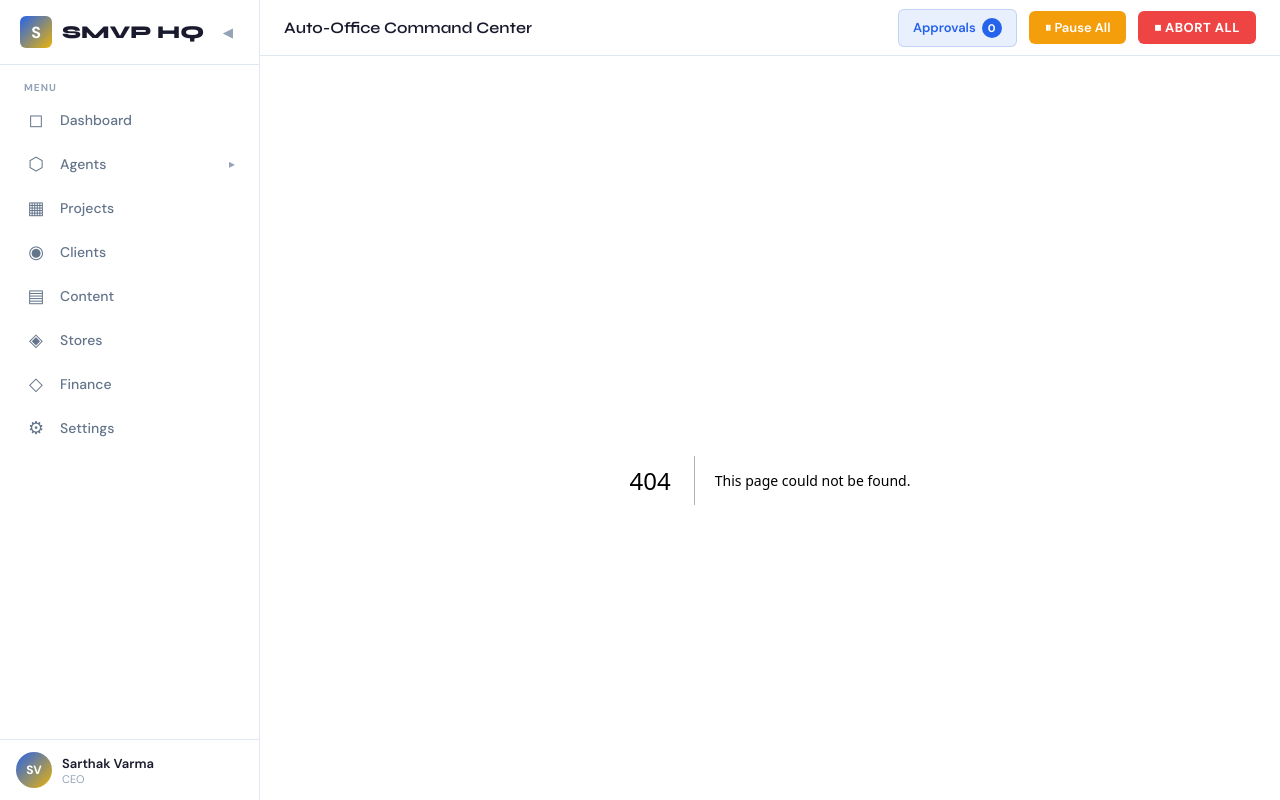
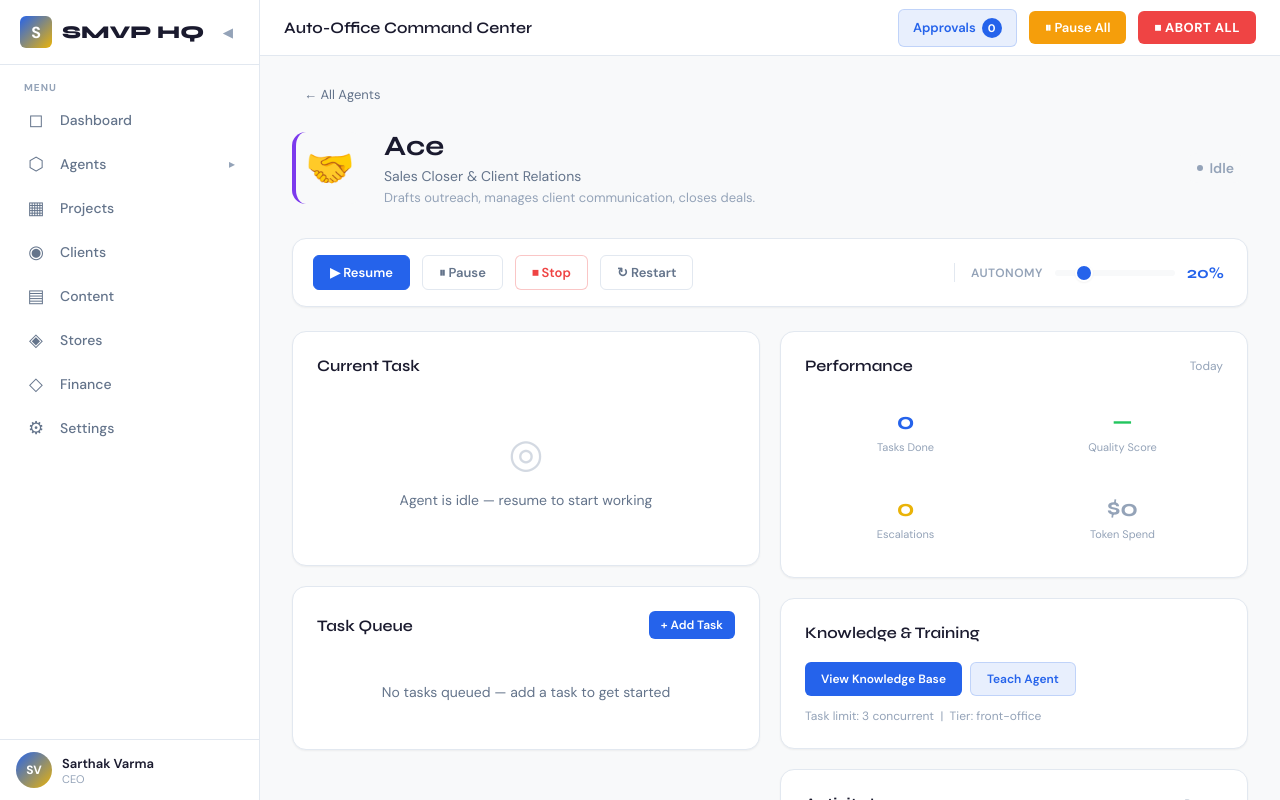
Before and after one commit to TheSolutionMVP/smvp-hq, a Next.js app in the folder dashboard/: page /agents/ace in a window 1280 px wide. Before the commit this address had no page. Shown: the top 800 px of the page. Built offline with nearby package versions, Linux system fonts and the light colour scheme.

Commit message:
Add agents/[agentId]/page.js: agent detail with controls, tasks, performance

```diff
--- /dev/null
+++ b/dashboard/app/agents/[agentId]/page.js
@@ -0,0 +1,190 @@
+'use client'
+import { useState } from 'react'
+import { useParams } from 'next/navigation'
+import { getAgent, AGENTS } from '../../../lib/agents'
+
+export default function AgentDetailPage() {
+  const params = useParams()
+  const agent = getAgent(params.agentId)
+
+  const [autonomy, setAutonomy] = useState(agent?.autonomy || 30)
+  const [status, setStatus] = useState(agent?.status || 'idle')
+  const [taskQueue] = useState([
+    // Placeholder — will come from Supabase
+  ])
+  const [activityLog] = useState([
+    // Placeholder — will come from Supabase
+  ])
+
+  if (!agent) {
+    return (
+      <div>
+        <a href="/agents" className="back-link">← Back to Agents</a>
+        <div className="empty-state">
+          <div className="empty-state-icon">?</div>
+          <p className="empty-state-text">Agent not found</p>
+        </div>
+      </div>
+    )
+  }
+
+  return (
+    <div className="agent-detail">
+      <a href="/agents" className="back-link">← All Agents</a>
+
+      {/* Agent Header */}
+      <div className="agent-detail-header">
+        <div className="agent-detail-icon" style={{ borderLeft: `4px solid ${agent.color}` }}>
+          {agent.emoji}
+        </div>
+        <div className="agent-detail-info">
+          <h1>{agent.name}</h1>
+          <div className="agent-detail-role">{agent.role}</div>
+          <div style={{ fontSize: '13px', color: 'var(--text-muted)', marginTop: '4px' }}>{agent.description}</div>
+        </div>
+        <div className="agent-detail-status">
+          <span className={`agent-status ${status}`} style={{ fontSize: '14px', padding: '6px 14px' }}>
+            <span className="status-dot"></span>
+            {status === 'active' ? 'Working' : status === 'paused' ? 'Paused' : 'Idle'}
+          </span>
+        </div>
+      </div>
+
+      {/* Controls Row */}
+      <div className="controls-row">
+        <button className="control-btn primary" onClick={() => setStatus('active')}>▶ Resume</button>
+        <button className="control-btn" onClick={() => setStatus('paused')}>⏸ Pause</button>
+        <button className="control-btn danger" onClick={() => setStatus('idle')}>⏹ Stop</button>
+        <button className="control-btn" onClick={() => { setStatus('idle'); setTimeout(() => setStatus('active'), 500); }}>↻ Restart</button>
+
+        <div className="autonomy-section">
+          <span className="autonomy-label">Autonomy</span>
+          <input
+            type="range"
+            className="autonomy-slider"
+            min="0"
+            max="100"
+            value={autonomy}
+            onChange={(e) => setAutonomy(parseInt(e.target.value))}
+          />
+          <span className="autonomy-value">{autonomy}%</span>
+        </div>
+      </div>
+
+      {/* Two Column: Task + Performance */}
+      <div className="grid-2">
+        {/* Left: Current Task + Queue */}
+        <div>
+          <div className="card">
+            <div className="card-header">
+              <h3 className="card-title">Current Task</h3>
+            </div>
+            {status === 'active' ? (
+              <div>
+                <div className="current-task">
+                  <div className="current-task-label">In Progress</div>
+                  <div className="current-task-title">No active task — assign one below</div>
+                  <div className="task-actions">
+                    <button className="btn btn-approve">✓ Approve</button>
+                    <button className="btn btn-reject">✗ Reject</button>
+                    <button className="btn btn-advise">✎ Advise</button>
+                    <button className="btn btn-skip">→ Skip</button>
+                  </div>
+                </div>
+              </div>
+            ) : (
+              <div className="empty-state" style={{ padding: '32px 16px' }}>
+                <div className="empty-state-icon">◎</div>
+                <p className="empty-state-text">Agent is {status} — resume to start working</p>
+              </div>
+            )}
+          </div>
+
+          <div className="card">
+            <div className="card-header">
+              <h3 className="card-title">Task Queue</h3>
+              <button className="btn btn-primary" style={{ fontSize: '12px', padding: '6px 12px' }}>+ Add Task</button>
+            </div>
+            {taskQueue.length === 0 ? (
+              <div className="empty-state" style={{ padding: '24px 16px' }}>
+                <p className="empty-state-text">No tasks queued — add a task to get started</p>
+              </div>
+            ) : (
+              <div>
+                {taskQueue.map((task, i) => (
+                  <div className="task-queue-item" key={i}>
+                    <span className="task-number">{i + 1}.</span>
+                    <span>{task.title}</span>
+                    <span className={`task-queue-status ${task.status}`}>{task.status}</span>
+                  </div>
+                ))}
+              </div>
+            )}
+          </div>
+        </div>
+
+        {/* Right: Performance + Activity */}
+        <div>
+          <div className="card">
+            <div className="card-header">
+              <h3 className="card-title">Performance</h3>
+              <span style={{ fontSize: '12px', color: 'var(--text-muted)' }}>Today</span>
+            </div>
+            <div className="stats-grid" style={{ gridTemplateColumns: 'repeat(2, 1fr)', marginBottom: 0 }}>
+              <div style={{ textAlign: 'center', padding: '12px' }}>
+                <div style={{ fontFamily: 'var(--font-heading)', fontSize: '24px', fontWeight: 700, color: 'var(--accent-blue)' }}>0</div>
+                <div style={{ fontSize: '11px', color: 'var(--text-muted)', marginTop: '4px' }}>Tasks Done</div>
+              </div>
+              <div style={{ textAlign: 'center', padding: '12px' }}>
+                <div style={{ fontFamily: 'var(--font-heading)', fontSize: '24px', fontWeight: 700, color: 'var(--accent-green)' }}>—</div>
+                <div style={{ fontSize: '11px', color: 'var(--text-muted)', marginTop: '4px' }}>Quality Score</div>
+              </div>
+              <div style={{ textAlign: 'center', padding: '12px' }}>
+                <div style={{ fontFamily: 'var(--font-heading)', fontSize: '24px', fontWeight: 700, color: 'var(--accent-yellow)' }}>0</div>
+                <div style={{ fontSize: '11px', color: 'var(--text-muted)', marginTop: '4px' }}>Escalations</div>
+              </div>
+              <div style={{ textAlign: 'center', padding: '12px' }}>
+                <div style={{ fontFamily: 'var(--font-heading)', fontSize: '24px', fontWeight: 700, color: 'var(--text-muted)' }}>$0</div>
+                <div style={{ fontSize: '11px', color: 'var(--text-muted)', marginTop: '4px' }}>Token Spend</div>
+              </div>
+            </div>
+          </div>
+
+          <div className="card">
+            <div className="card-header">
+              <h3 className="card-title">Knowledge & Training</h3>
+            </div>
+            <div style={{ display: 'flex', gap: '8px' }}>
+              <button className="btn btn-primary" style={{ fontSize: '12px' }}>View Knowledge Base</button>
+              <button className="btn btn-advise" style={{ fontSize: '12px' }}>Teach Agent</button>
+            </div>
+            <div style={{ fontSize: '12px', color: 'var(--text-muted)', marginTop: '12px' }}>
+              Task limit: {agent.taskLimit} concurrent &nbsp;|&nbsp; Tier: {agent.tier}
+            </div>
+          </div>
+
+          <div className="card">
+            <div className="card-header">
+              <h3 className="card-title">Activity Log</h3>
+              <span style={{ fontSize: '12px', color: 'var(--text-muted)' }}>Recent</span>
+            </div>
+            {activityLog.length === 0 ? (
+              <div className="empty-state" style={{ padding: '24px 16px' }}>
+                <p className="empty-state-text">No activity recorded yet</p>
+              </div>
+            ) : (
+              <div>
+                {activityLog.map((item, i) => (
+                  <div className="activity-item" key={i}>
+                    <span className="activity-time">{item.time}</span>
+                    <span className="activity-text">{item.text}</span>
+                  </div>
+                ))}
+              </div>
+            )}
+          </div>
+        </div>
+      </div>
+    </div>
+  )
+}
```
